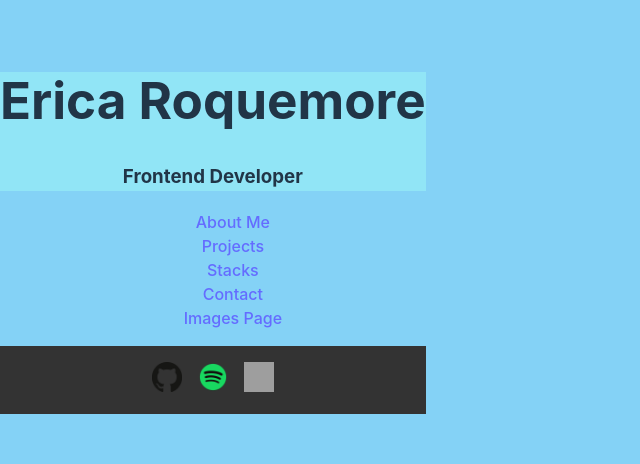
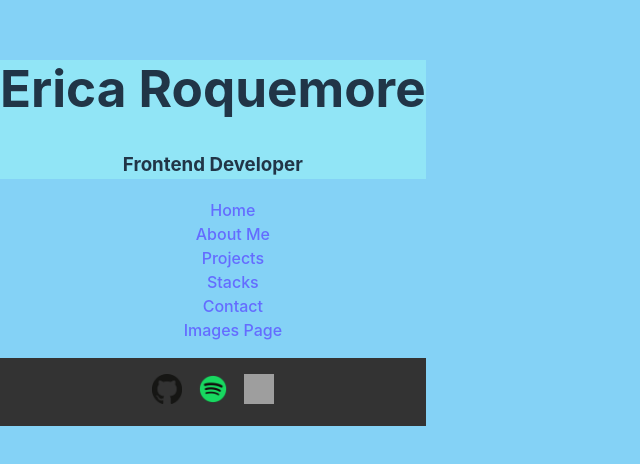
Before and after one commit to ricapi96/portfolio_23, a React (Vite) app: page /projects in a window 1280 px wide. Shown: the part 174-638 px from the top of the page, without its empty margins (0-640 px from the left). Built offline with nearby package versions, Linux system fonts and the light colour scheme; grey boxes are pictures that could not be loaded.

Commit message:
images page works but other links are broken now

```diff
--- a/package.json
+++ b/package.json
@@ -15,7 +15,8 @@
     "@fortawesome/react-fontawesome": "^0.2.0",
     "react": "^18.2.0",
     "react-dom": "^18.2.0",
-    "react-router-dom": "^6.15.0"
+    "react-router-dom": "^6.15.0",
+    "react-scroll": "^1.8.9"
   },
   "devDependencies": {
     "@types/react": "^18.2.15",
--- a/src/App.jsx
+++ b/src/App.jsx
@@ -31,8 +31,9 @@ function App() {
   ];
 
   return (
+    <Router>
     <div className="app">
-      <Router>
+
         <Header />
         <Navbar />
         <main>
@@ -42,8 +43,9 @@ function App() {
           </Routes>
         </main>
         <Footer />
-      </Router>
+
     </div>
+    </Router>
   );
 }
 
--- a/src/components/Navbar.jsx
+++ b/src/components/Navbar.jsx
@@ -1,19 +1,19 @@
 // Navbar.jsx
 import React from 'react';
-import { NavLink } from 'react-router-dom';
+import { Link as RouterLink } from 'react-router-dom';
+import { Link as ScrollLink } from 'react-scroll';
 import './Navbar.css';
 
 function Navbar() {
   return (
     <nav className="navbar">
       <ul className="nav-list">
-        <li><a href="#about">About Me</a></li>
-        <li><a href="#projects">Projects</a></li>
-        <li><a href="#stacks">Stacks</a></li>
-        <li><a href="#contact">Contact</a></li>
-        <NavLink to="/images" className="navbar-link">
-        Images Page
-      </NavLink>
+        <li><RouterLink to="/">Home</RouterLink></li>
+        <li><ScrollLink to="about" smooth={true} duration={500}>About Me</ScrollLink></li>
+        <li><ScrollLink to="projects" smooth={true} duration={500}>Projects</ScrollLink></li>
+        <li><ScrollLink to="stacks" smooth={true} duration={500}>Stacks</ScrollLink></li>
+        <li><ScrollLink to="contact" smooth={true} duration={500}>Contact</ScrollLink></li>
+        <li><RouterLink to="/images">Images Page</RouterLink></li>
       </ul>
     </nav>
   );
```
Also changed, not shown: 1 other file (tests, documents, lock files or other folders).
